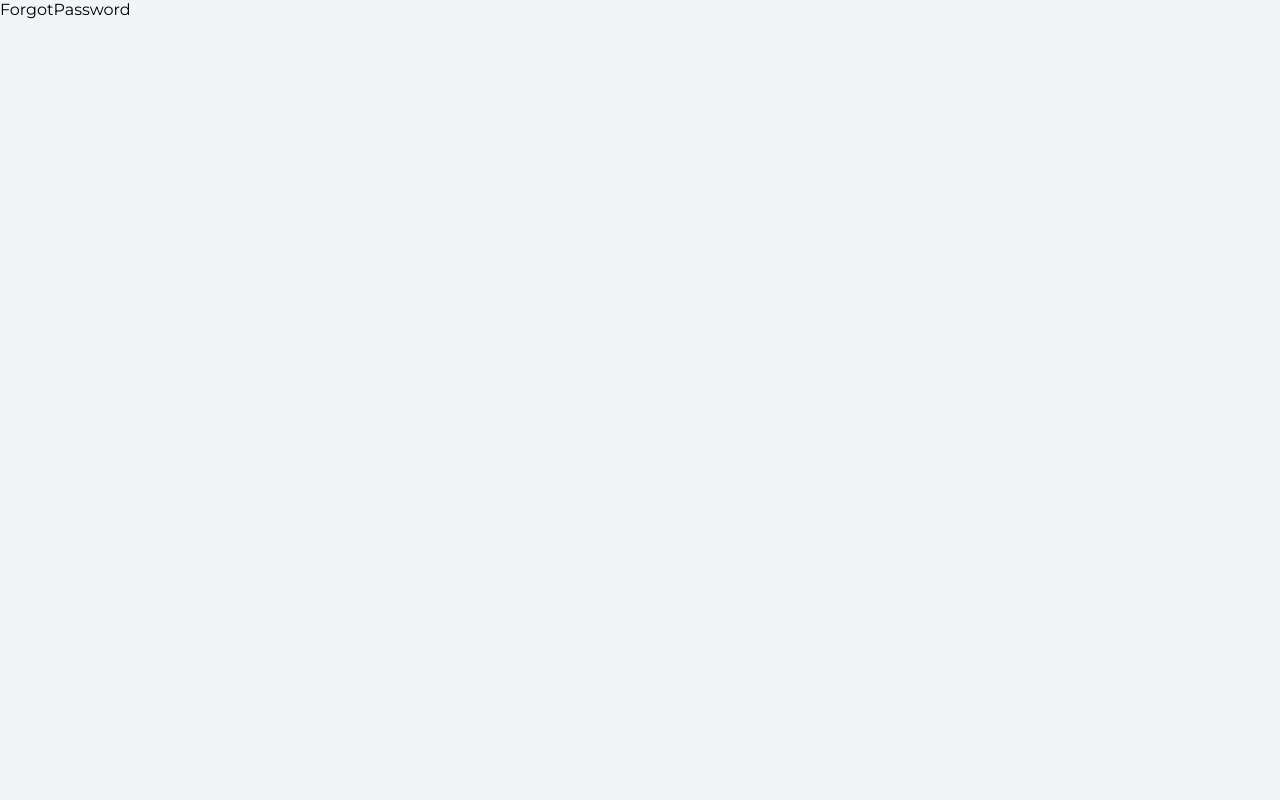
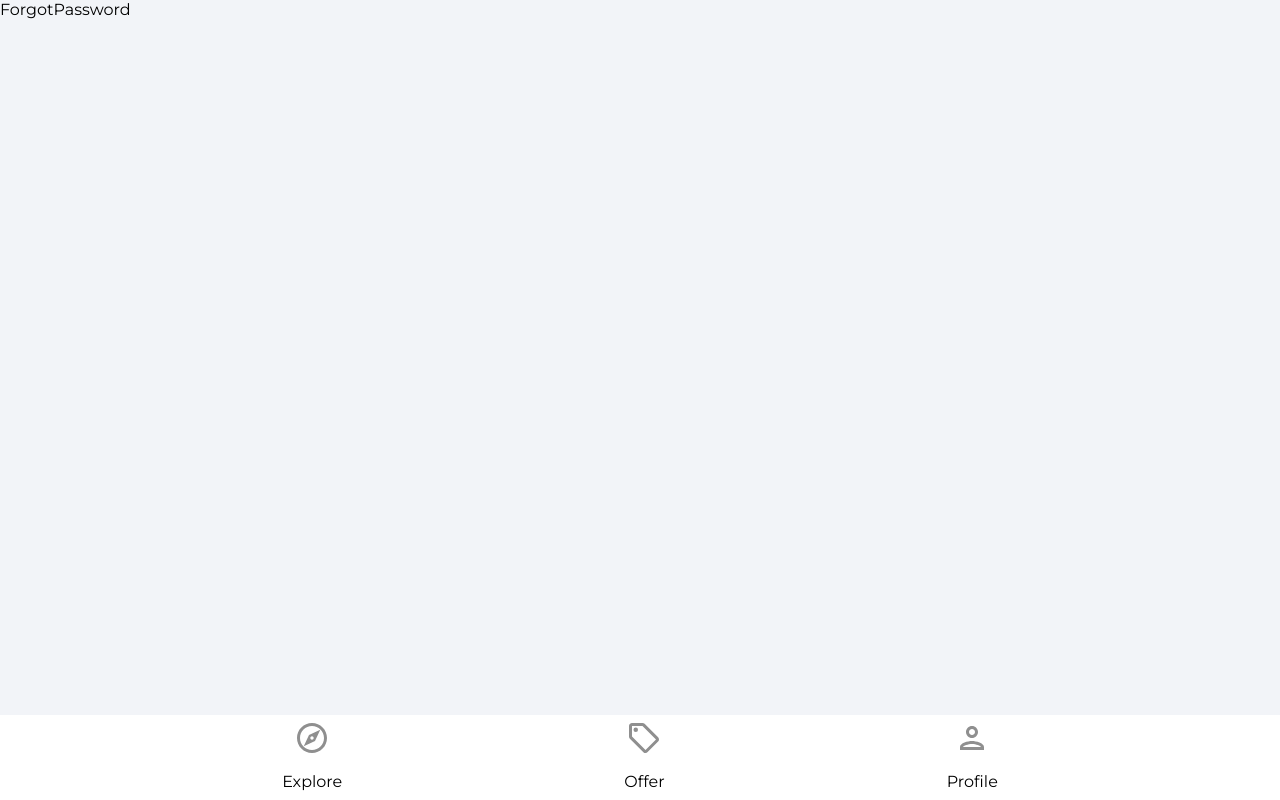
Before and after one commit to jazzyyss/house-marketplace, a React (Vite) app: page /forgot-password in a window 1280 px wide. Built offline with nearby package versions, Linux system fonts and the light colour scheme.

Commit message:
added the navbar component and functionality

```diff
--- a/package.json
+++ b/package.json
@@ -13,7 +13,8 @@
     "firebase": "^10.13.2",
     "react": "^18.3.1",
     "react-dom": "^18.3.1",
-    "react-router-dom": "^6.26.2"
+    "react-router-dom": "^6.26.2",
+    "vite-plugin-svgr": "^4.2.0"
   },
   "devDependencies": {
     "@eslint/js": "^9.9.0",
--- a/src/App.jsx
+++ b/src/App.jsx
@@ -6,6 +6,8 @@
 import SignUp from './pages/Signup'
 import Explore from './pages/Explore'
 import ForgotPassword from './pages/ForgotPassword'
+
+import Navbar from './components/Navbar'
 
 function App() {
 
@@ -19,7 +21,7 @@
         <Route path='/sign-up' element={<SignUp />} />
         <Route path='/forgot-password' element={<ForgotPassword />} />
       </Routes>
-      {/* Navbar */}
+      <Navbar />
     </>
   )
 }
--- /dev/null
+++ b/src/components/Navbar.jsx
@@ -0,0 +1,50 @@
+import { useNavigate, useLocation } from "react-router-dom"
+import OfferIcon from '../assets/svg/localOfferIcon.svg?react'
+import ExploreIcon from '../assets/svg/exploreIcon.svg?react'
+import PersonOutlineIcon from '../assets/svg/personOutlineIcon.svg?react'
+
+const Navbar = () => {
+  const navigate = useNavigate()
+  const location = useLocation()
+
+  const pathMatchRoute = (route) => {
+    if(route == location.pathname){
+      return true
+    }
+  }
+
+  return (
+    <footer className="navbar">
+      <nav className="navbarNav">
+        <ul className="navbarListItems">
+          <li className="navbarListItem" onClick={()=> navigate('/')}>
+            <ExploreIcon
+              fill={pathMatchRoute('/') ? '#2c2c2c' : '#8f8f8f'}
+              width='36px'
+              height='36px'
+            />
+            <p className={pathMatchRoute('/')?'navbarListItemNameActive' : 'navbarListName'}>Explore</p>
+          </li>
+          <li className="navbarListItem" onClick={()=> navigate('/offers')}>
+            <OfferIcon
+              fill={pathMatchRoute('/offers') ? '#2c2c2c' : '#8f8f8f'}
+              width='36px'
+              height='36px'
+            />
+            <p className={pathMatchRoute('/offers')?'navbarListItemNameActive' : 'navbarListName'}>Offer</p>
+          </li>
+          <li className="navbarListItem" onClick={()=> navigate('/profile')}>
+            <PersonOutlineIcon
+              fill={pathMatchRoute('/profile') ? '#2c2c2c' : '#8f8f8f'}
+              width='36px'
+              height='36px'
+            />
+            <p className={pathMatchRoute('/profile')?'navbarListItemNameActive' : 'navbarListName'}>Profile</p>
+          </li>
+        </ul>
+      </nav>
+    </footer>
+  )
+}
+
+export default Navbar
--- a/vite.config.js
+++ b/vite.config.js
@@ -1,9 +1,13 @@
 import { defineConfig } from 'vite'
 import react from '@vitejs/plugin-react'
+import svgr from 'vite-plugin-svgr'
 
 // https://vitejs.dev/config/
 export default defineConfig({
-  plugins: [react()],
+  plugins: [
+    react(),
+    svgr(),
+  ],
   server:{
     port: 3000
   }
```
Also changed, not shown: 1 other file (tests, documents, lock files or other folders).
